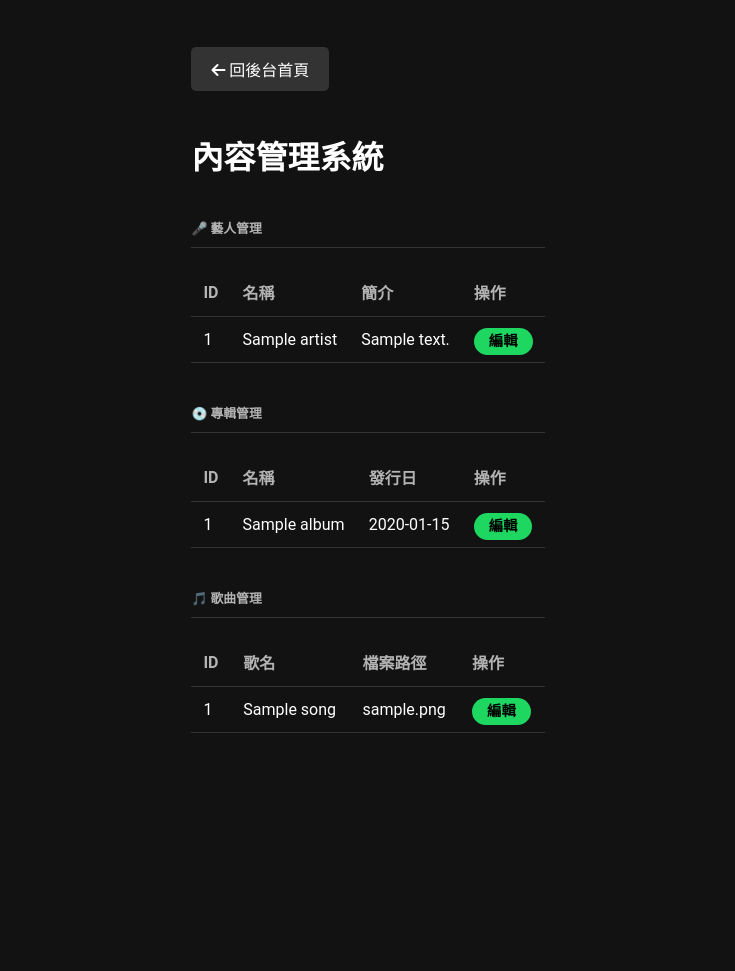
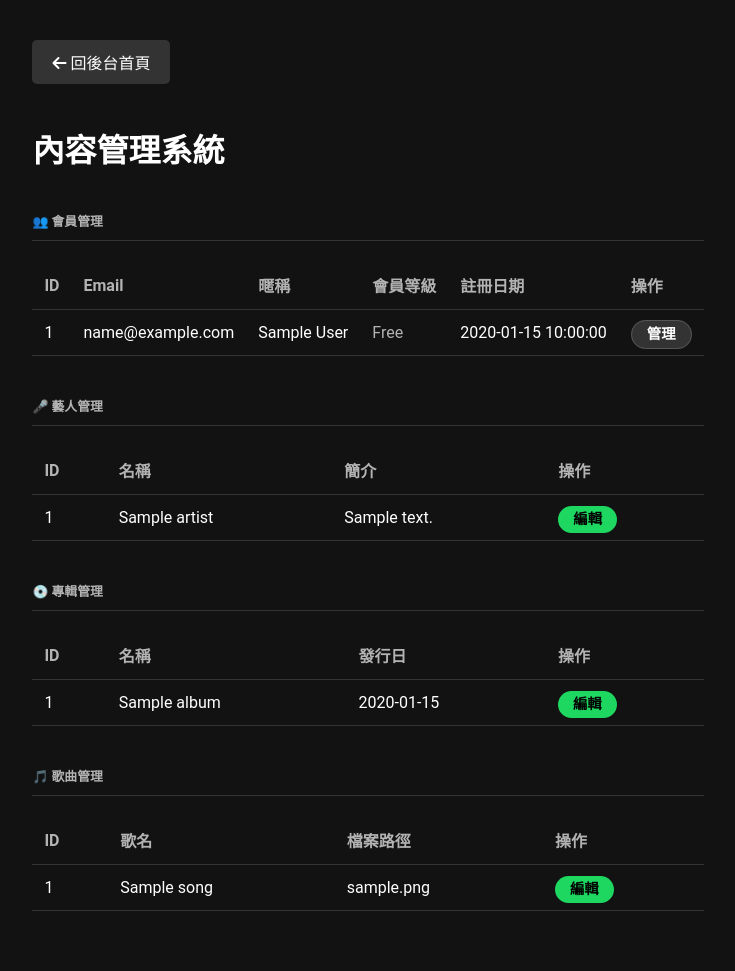
Before and after one commit to aaa123456yg/music-platform, a Flask app: page /admin/manage in a window 1280 px wide. Shown: the whole page, without its empty margins (272-1007 px from the left). Before the commit the page ends 733 px from the top, so only its background shows below. Run offline with Flask 3, Linux system fonts and the light colour scheme; a user stored in the database is signed in; tables that the repository leaves empty hold one stand-in row (values such as "Sample post").

Commit message:
增加後台更改使用者身分

```diff
--- a/app.py
+++ b/app.py
@@ -777,8 +777,8 @@ def admin_manage():
     artists = Artist.query.order_by(Artist.artist_id.desc()).all()
     albums = Album.query.order_by(Album.album_id.desc()).all()
     songs = Song.query.order_by(Song.song_id.desc()).all()
-
-    return render_template('admin_manage.html', artists=artists, albums=albums, songs=songs)
+    users = User.query.order_by(User.user_id.desc()).all()
+    return render_template('admin_manage.html', artists=artists, albums=albums, songs=songs, users=users)
 
 # 2. 編輯藝人
 @app.route('/admin/edit/artist/<int:id>', methods=['GET', 'POST'])
@@ -833,6 +833,22 @@ def edit_song(id):
         return redirect(url_for('admin_manage'))
 
     return render_template('admin_edit.html', type='song', item=song)
+@app.route('/admin/edit/user/<int:id>', methods=['GET', 'POST'])
+def edit_user(id):
+    if 'admin_id' not in session: return redirect(url_for('admin_login'))
+
+    user = User.query.get_or_404(id)
+
+    if request.method == 'POST':
+        # 更新會員等級 (Free / Premium)
+        user.subscription_type = request.form['subscription_type']
+
+        db.session.commit()
+        flash(f'會員 {user.display_name} 的權限已更新為 {user.subscription_type}！', 'success')
+        return redirect(url_for('admin_manage'))
+
+    return render_template('admin_edit.html', type='user', item=user)
+
 # 6. 後台登出
 @app.route('/admin/logout')
 def admin_logout():
--- a/templates/admin_manage.html
+++ b/templates/admin_manage.html
@@ -27,6 +27,37 @@
     <a href="/admin/dashboard" class="btn-back"><i class="fa-solid fa-arrow-left"></i> 回後台首頁</a>
 
     <h1>內容管理系統</h1>
+    <h2 class="section-title">👥 會員管理</h2>
+    <table>
+        <thead>
+            <tr>
+                <th>ID</th>
+                <th>Email</th>
+                <th>暱稱</th>
+                <th>會員等級</th>
+                <th>註冊日期</th>
+                <th>操作</th>
+            </tr>
+        </thead>
+        <tbody>
+            {% for user in users %}
+            <tr>
+                <td>{{ user.user_id }}</td>
+                <td>{{ user.email }}</td>
+                <td>{{ user.display_name }}</td>
+                <td>
+                    {% if user.subscription_type == 'Premium' %}
+                        <span style="color: #ffd700; font-weight: bold;">Premium</span>
+                    {% else %}
+                        <span style="color: #b3b3b3;">Free</span>
+                    {% endif %}
+                </td>
+                <td>{{ user.created_at }}</td>
+                <td><a href="/admin/edit/user/{{ user.user_id }}" class="btn-edit" style="background-color: #333; color: white; border: 1px solid #555;">管理</a></td>
+            </tr>
+            {% endfor %}
+        </tbody>
+    </table>
 
     <h2 class="section-title">🎤 藝人管理</h2>
     <table>
```
Also changed, not shown: templates/admin_edit.html (+18 -0 lines).
